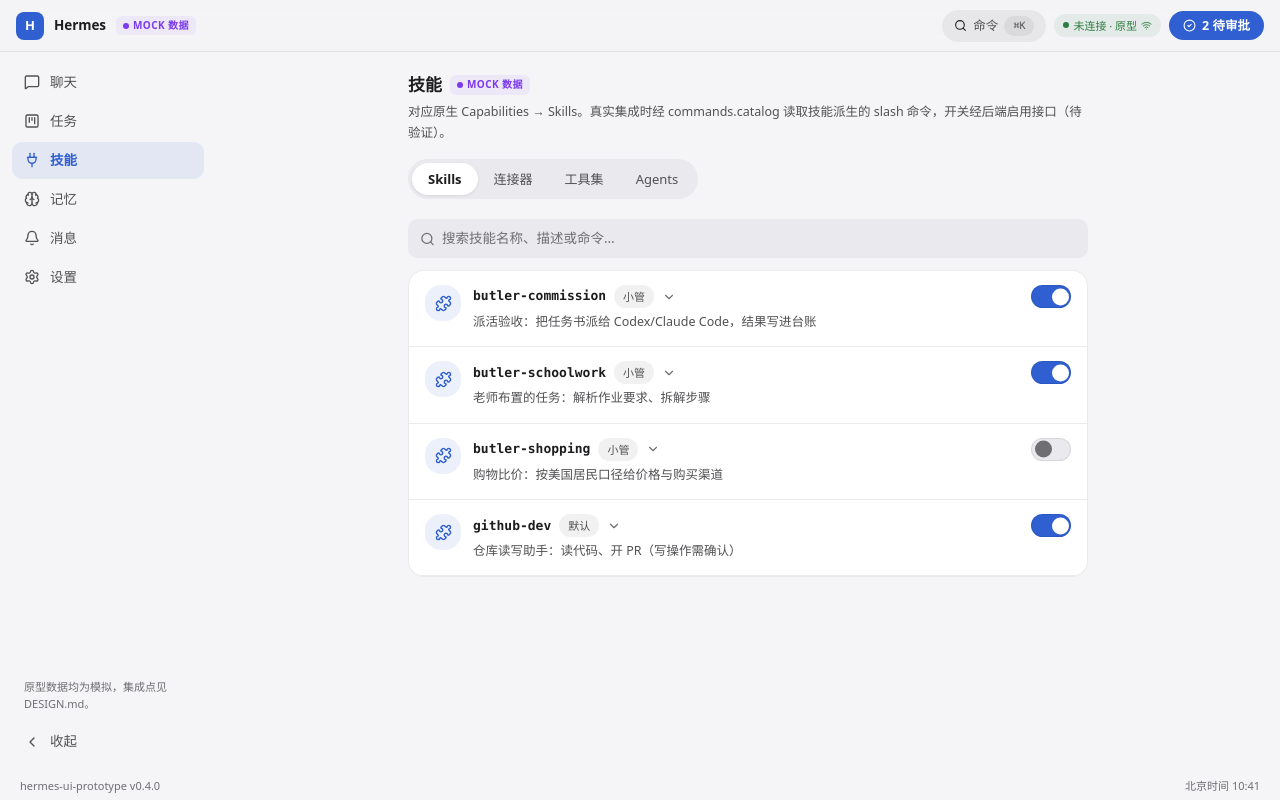
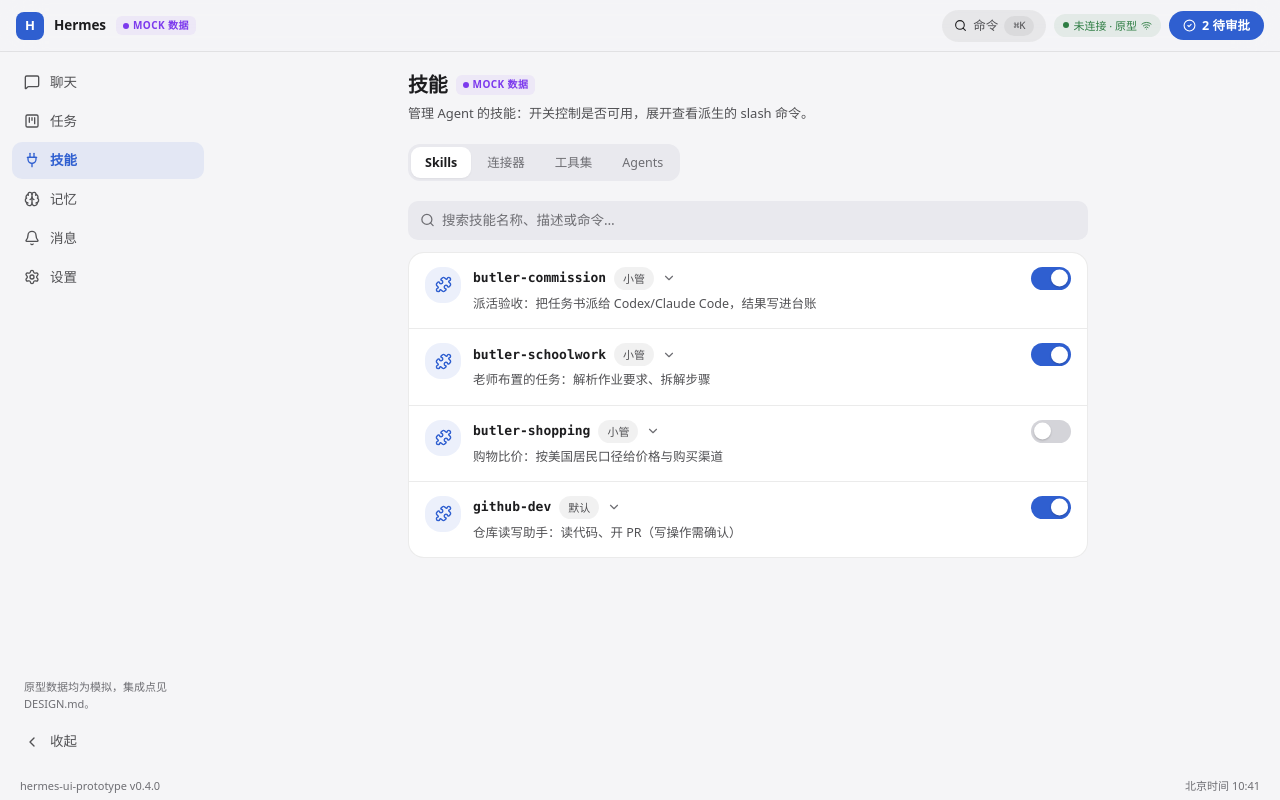
Before and after one commit to zimowan5-coder/Wan-s-Hermes-UI, a React (Vite) app in the folder prototype/: page / in a window 1280 px wide. Both pictures are taken after a click on the button "技能". Built offline with nearby package versions, Linux system fonts and the light colour scheme.

Commit message:
UI v0.4 (4/7): 技能视图分组列表化 + 开关 token 修复

```diff
--- a/prototype/src/views/SkillsView.tsx
+++ b/prototype/src/views/SkillsView.tsx
@@ -61,9 +61,9 @@ const TABS: { id: TabId; label: string }[] = [
 ]
 
 const TAB_INTRO: Record<TabId, string> = {
-  skills: '对应原生 Capabilities → Skills。真实集成时经 commands.catalog 读取技能派生的 slash 命令，开关经后端启用接口（待验证）。',
-  connectors: '对应原生 Capabilities → Connectors。连接器给 Agent 带来外部能力；断开后相关工具立即不可用（模拟）。',
-  toolsets: '对应原生 Capabilities → Toolsets。工具集按 scope 划分能力边界，关闭后该集合的工具不再被调用（模拟）。',
+  skills: '管理 Agent 的技能：开关控制是否可用，展开查看派生的 slash 命令。',
+  connectors: '连接器为 Agent 带来外部能力；断开后相关工具立即不可用（模拟）。',
+  toolsets: '工具集按作用域划分能力边界；关闭后该集合的工具不再被调用（模拟）。',
   agents: ''
 }
 
@@ -80,8 +80,7 @@ function Toggle({ checked, onChange, label }: { checked: boolean; onChange: () =
       className="shrink-0 rounded-full relative"
       style={{
         width: 40, height: 23,
-        background: checked ? 'var(--accent)' : 'var(--bg-sunken)',
-        border: '1px solid var(--border-subtle)',
+        background: checked ? 'var(--accent)' : 'var(--switch-off)',
         transition: 'background-color var(--motion-normal) var(--ease-out)'
       }}
     >
@@ -90,7 +89,8 @@ function Toggle({ checked, onChange, label }: { checked: boolean; onChange: () =
         className="absolute top-1/2 rounded-full"
         style={{
           width: 17, height: 17,
-          background: checked ? 'var(--accent-fg)' : 'var(--fg-tertiary)',
+          background: 'var(--switch-thumb)',
+          boxShadow: '0 1px 2px rgba(0,0,0,0.2)',
           transform: 'translateY(-50%)',
           left: checked ? 20 : 3,
           transition: 'left var(--motion-normal) var(--ease-out), background-color var(--motion-normal)'
@@ -119,7 +119,7 @@ function EmptyState({ icon, text, actionLabel, onAction }: {
 
 function Row({ children }: { children: React.ReactNode }) {
   return (
-    <div className="px-4 py-3.5" style={{ borderBottom: '1px solid var(--border-subtle)' }}>
+    <div className="grouped-row" style={{ display: 'block', padding: '14px 16px' }}>
       {children}
     </div>
   )
@@ -201,34 +201,27 @@ export function SkillsView() {
     <div className="flex-1 overflow-y-auto">
       <div className="reading-col px-5 pt-5 pb-8">
         {/* 标题区 */}
-        <div className="flex items-center gap-2 mb-1">
-          <h2 className="text-[17px] font-bold" style={{ color: 'var(--fg-primary)' }}>技能</h2>
-          <MockBadge />
+        <div className="page-head">
+          <div className="flex items-center gap-2">
+            <h2 className="t-title" style={{ color: 'var(--fg-primary)' }}>技能</h2>
+            <MockBadge />
+          </div>
+          {tab !== 'agents' && (
+            <p className="t-sub page-desc">
+              {TAB_INTRO[tab]}
+            </p>
+          )}
         </div>
-        {tab !== 'agents' && (
-          <p className="text-[12.5px] mb-4 leading-relaxed" style={{ color: 'var(--fg-secondary)' }}>
-            {TAB_INTRO[tab]}
-          </p>
-        )}
 
         {/* 二级 tab */}
-        <div role="tablist" aria-label="技能工作台二级导航"
-          className="inline-flex p-1 rounded-full mb-5"
-          style={{ background: 'var(--bg-sunken)' }}>
+        <div role="tablist" aria-label="技能工作台二级导航" className="seg mb-5">
           {TABS.map(t => (
             <button
               key={t.id}
               role="tab"
               aria-selected={tab === t.id}
               onClick={() => setTab(t.id)}
-              className="px-4 py-1.5 text-[13px] rounded-full"
-              style={{
-                fontWeight: tab === t.id ? 600 : 400,
-                color: tab === t.id ? 'var(--fg-primary)' : 'var(--fg-secondary)',
-                background: tab === t.id ? 'var(--bg-raised)' : 'transparent',
-                boxShadow: tab === t.id ? '0 1px 3px rgba(0,0,0,0.08)' : 'none',
-                transition: 'all var(--motion-normal) var(--ease-out)'
-              }}
+              className="seg-btn"
             >
               {t.label}
             </button>
@@ -259,7 +252,7 @@ export function SkillsView() {
                 onAction={query.trim() ? () => setQuery('') : undefined}
               />
             ) : (
-              <div className="rounded-2xl overflow-hidden" style={{ background: 'var(--bg-raised)', border: '1px solid var(--border-subtle)' }}>
+              <div className="grouped view-enter">
                 {filteredSkills.map(s => {
                   const open = expanded === s.id
                   return (
```
